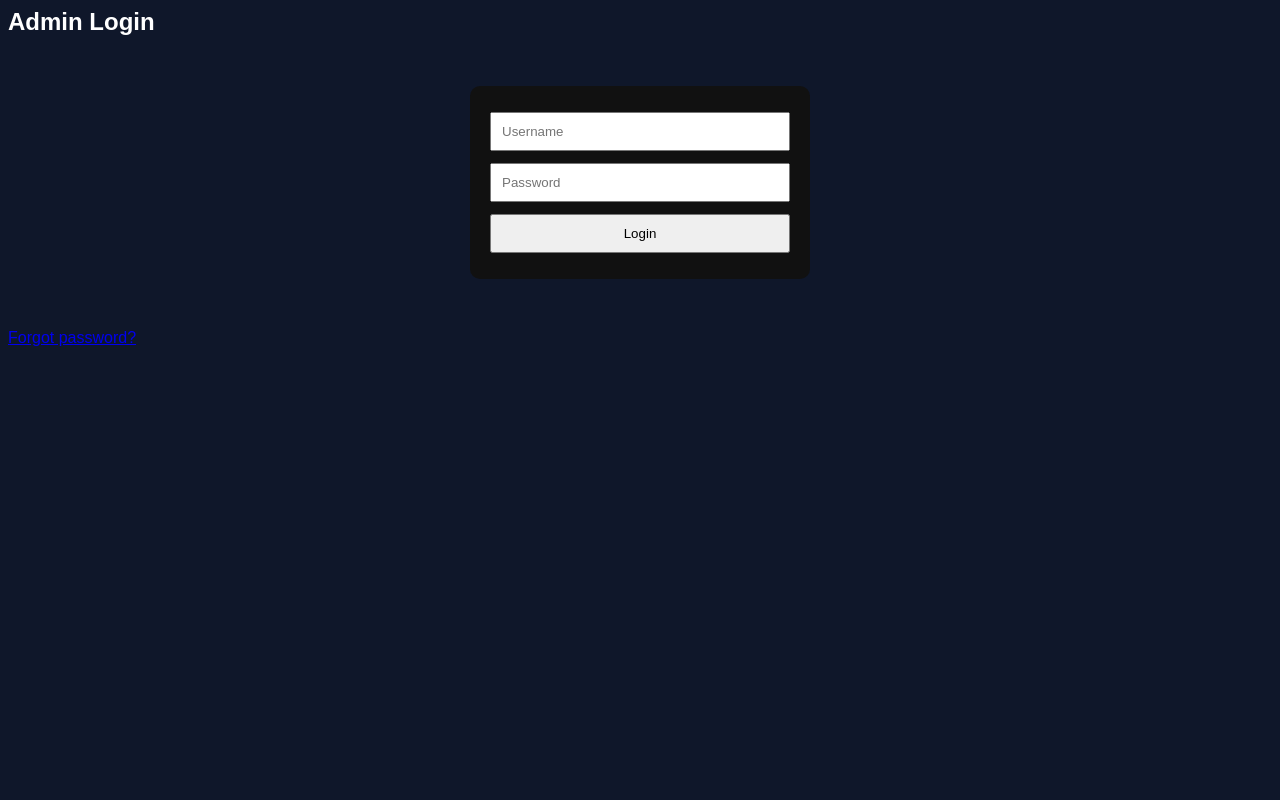
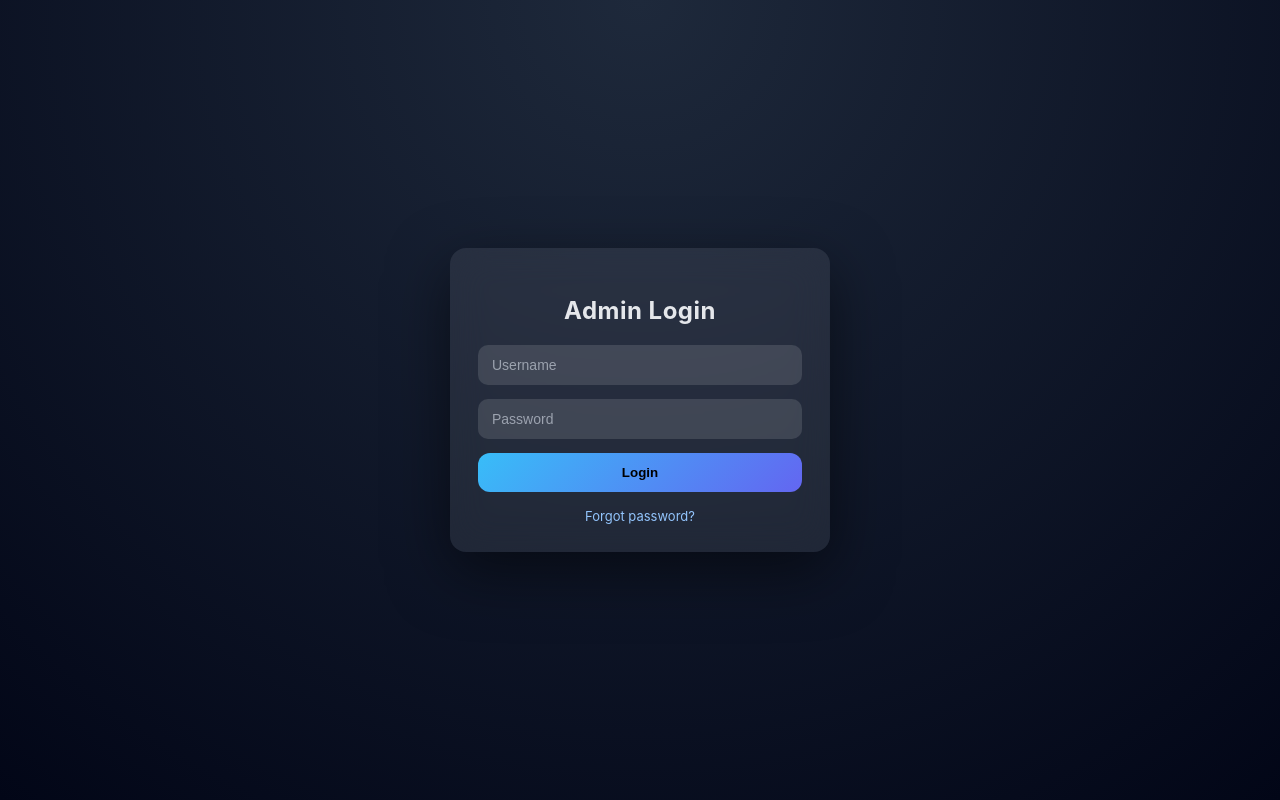
Before and after one commit to BtwToxic/tt, a Flask app: page / in a window 1280 px wide. Run offline with Flask 3, Linux system fonts and the light colour scheme.

Commit message:
Update style.css

```diff
--- a/static/style.css
+++ b/static/style.css
@@ -1,3 +1,89 @@
-body{background:#0f172a;color:white;font-family:sans-serif}
-form{background:#111;padding:20px;border-radius:10px;width:300px;margin:50px auto}
-input,button{width:100%;padding:10px;margin:6px 0}
+* {
+  box-sizing: border-box;
+}
+
+body {
+  margin: 0;
+  min-height: 100vh;
+  font-family: "Inter", system-ui, sans-serif;
+  background: radial-gradient(circle at top, #1e293b, #020617);
+  color: #e5e7eb;
+  display: flex;
+  justify-content: center;
+  align-items: center;
+}
+
+.card {
+  width: 100%;
+  max-width: 380px;
+  background: rgba(255, 255, 255, 0.08);
+  backdrop-filter: blur(18px);
+  border-radius: 16px;
+  padding: 28px;
+  box-shadow: 0 20px 60px rgba(0, 0, 0, 0.5);
+  animation: pop 0.4s ease;
+}
+
+@keyframes pop {
+  from {
+    transform: scale(0.95);
+    opacity: 0;
+  }
+  to {
+    transform: scale(1);
+    opacity: 1;
+  }
+}
+
+h2 {
+  text-align: center;
+  margin-bottom: 20px;
+  font-weight: 700;
+  letter-spacing: 0.5px;
+}
+
+input {
+  width: 100%;
+  padding: 12px 14px;
+  margin-bottom: 14px;
+  border-radius: 10px;
+  border: none;
+  outline: none;
+  background: rgba(255, 255, 255, 0.12);
+  color: white;
+  font-size: 14px;
+}
+
+input::placeholder {
+  color: #9ca3af;
+}
+
+button {
+  width: 100%;
+  padding: 12px;
+  border-radius: 12px;
+  border: none;
+  background: linear-gradient(135deg, #38bdf8, #6366f1);
+  color: black;
+  font-weight: 800;
+  cursor: pointer;
+  transition: transform 0.15s ease, box-shadow 0.15s ease;
+}
+
+button:hover {
+  transform: translateY(-1px);
+  box-shadow: 0 10px 30px rgba(56, 189, 248, 0.5);
+}
+
+a {
+  display: block;
+  text-align: center;
+  margin-top: 14px;
+  font-size: 13px;
+  color: #93c5fd;
+  text-decoration: none;
+}
+
+a:hover {
+  text-decoration: underline;
+  }
```
